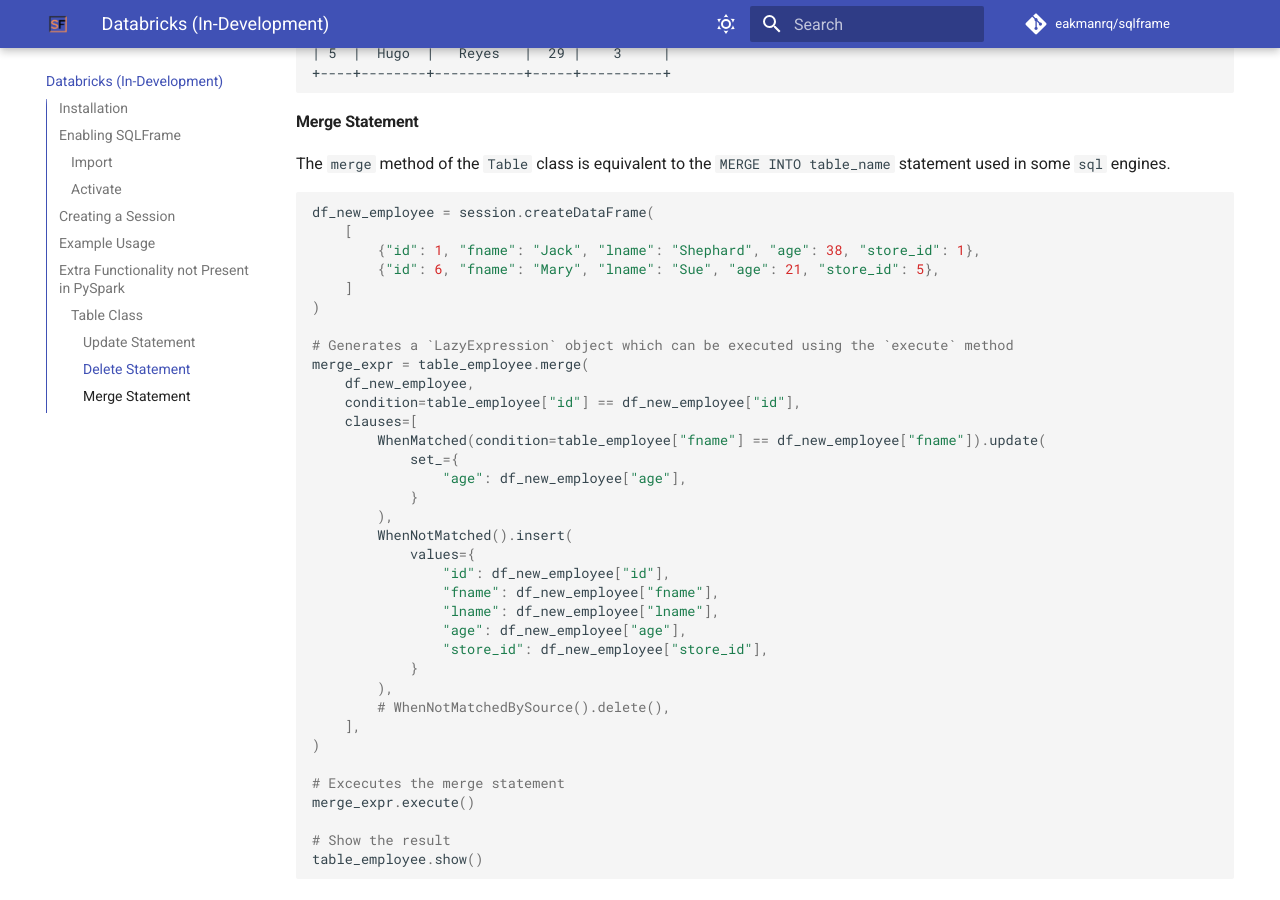
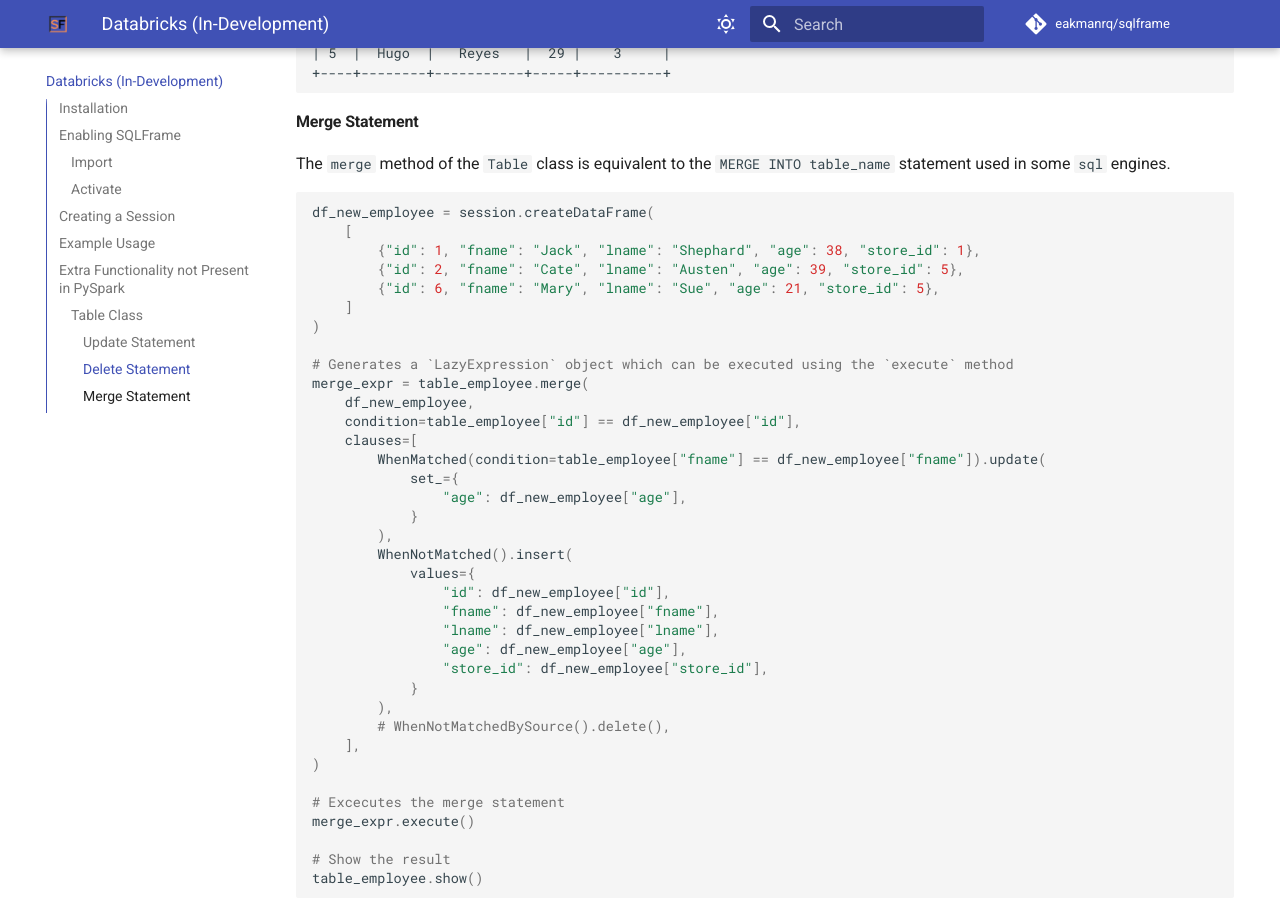
Before and after one commit to eakmanrq/sqlframe, an MkDocs documentation site: the page built from docs/databricks.md, in a window 1280 px wide and 900 px high, scrolled down 4655 px. Built offline with MkDocs 1.6.1 and Material for MkDocs 9.7.7, drawn with Linux system fonts in a browser that asks for light colours; comment, search, counter and statistics services are not loaded.

```diff
--- a/docs/databricks.md
+++ b/docs/databricks.md
@@ -257,6 +257,7 @@
 df_new_employee = session.createDataFrame(
     [
         {"id": 1, "fname": "Jack", "lname": "Shephard", "age": 38, "store_id": 1},
+        {"id": 2, "fname": "Cate", "lname": "Austen", "age": 39, "store_id": 5},
         {"id": 6, "fname": "Mary", "lname": "Sue", "age": 21, "store_id": 5},
     ]
 )
```
